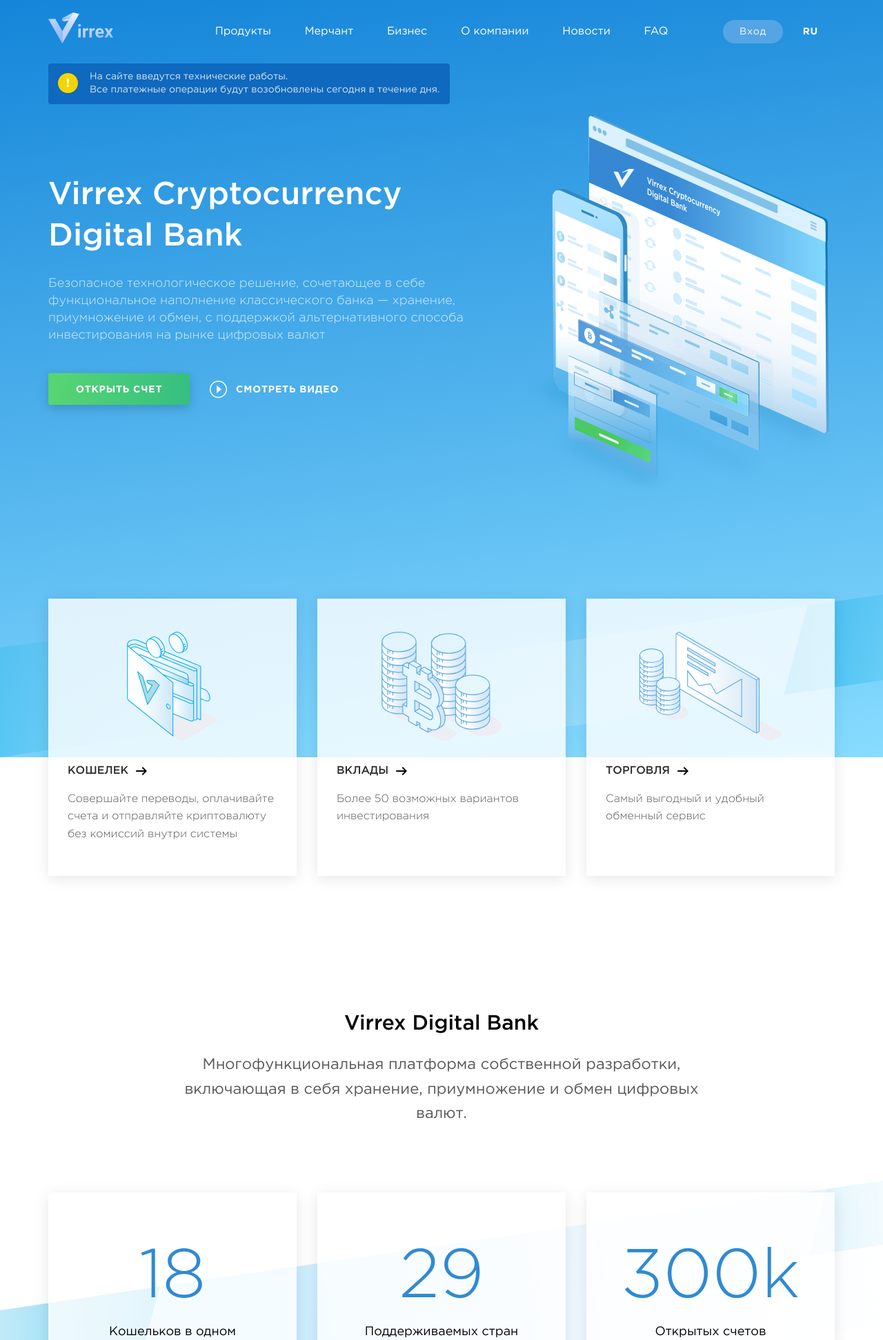
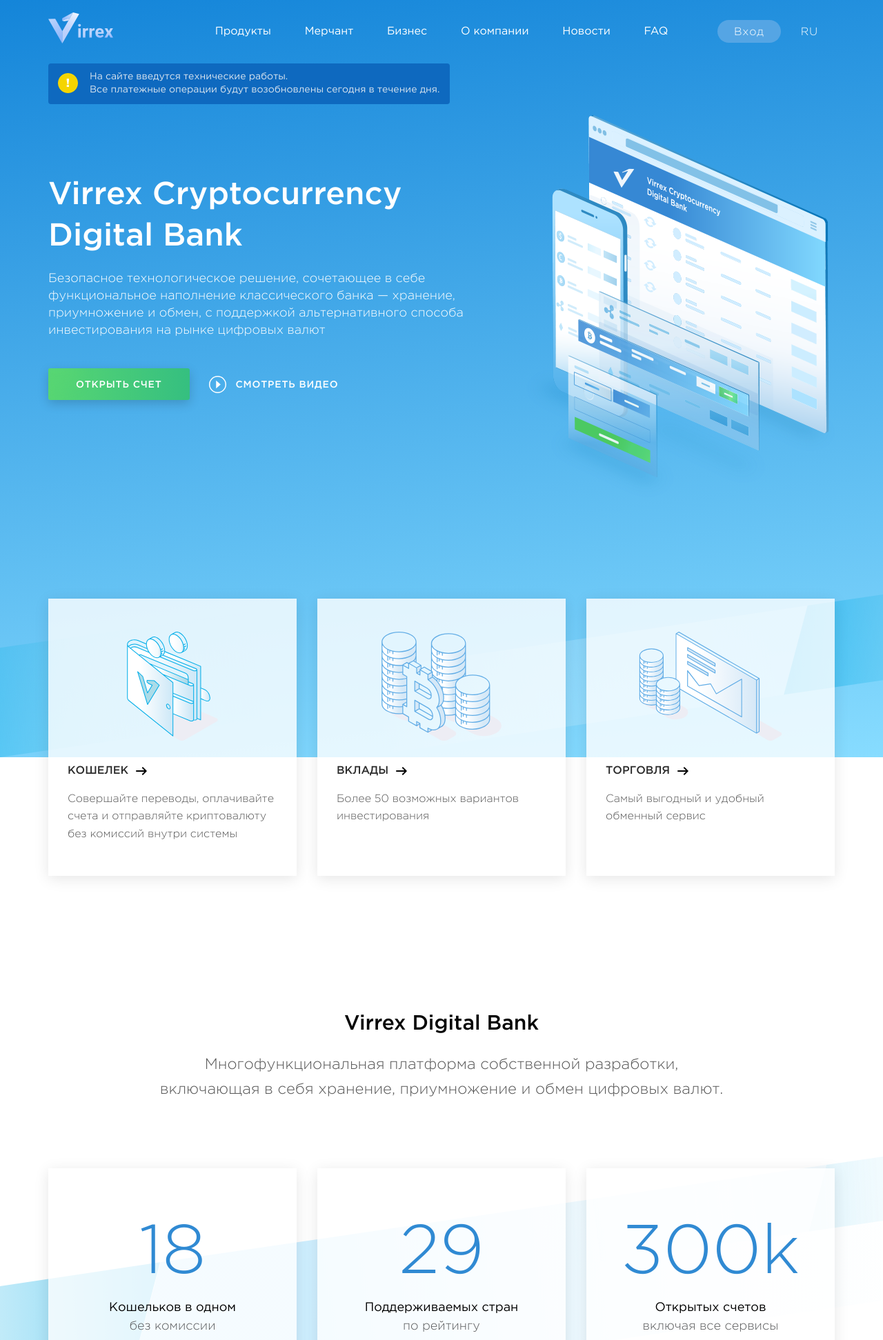
Before and after one commit to clientlab-dev/virrex, a PHP site: page / in a window 1280 px wide. Shown: the top 1943 px of the page at 69% size. Run offline with PHP 8.4, Linux system fonts and the light colour scheme; style sheets or scripts are compiled from the project's sources; some libraries are stand-ins or nearby versions.

Commit message:
Правки стилей

```diff
--- a/assets/scss/_footer.scss
+++ b/assets/scss/_footer.scss
@@ -109,6 +109,10 @@
 
         //color: black;
         color: #2C2C2C;
+
+        @include respond(480px) {
+            line-height: 1.3;
+        }
     }
 
     &__list-link {
--- a/assets/scss/_gradient-before-footer.scss
+++ b/assets/scss/_gradient-before-footer.scss
@@ -5,6 +5,7 @@
     background-size: 100% 100%;
     text-align: center;
     font-weight: 300;
+    background-size: cover;
 
     &--blue {
         //background-image: url(../assets/img/svg_bg/whiteLines.png), linear-gradient(-83deg, #143b70, #3474bc 48%, #0b3d70);
@@ -52,6 +53,11 @@
         }
 
 
+        @include respond(480px) {
+            padding: 68px 0;
+        }
+
+
         // text-align: center;
 
         .form {
@@ -65,8 +71,16 @@
         color: inherit;
         font-size: 26px;
         text-align: center;
-        padding-bottom: 48px;
+        padding-bottom: 37px;
         line-height: 40px;
+        max-width: 777px;
+        margin-left: auto;
+        margin-right: auto;
+
+        @include respond(480px) {
+            font-size: 20px;
+            line-height: 1.5;
+        }
     }
 
     & + .footer__line {
--- a/assets/scss/_notice.scss
+++ b/assets/scss/_notice.scss
@@ -1,9 +1,30 @@
 .notice {
     position: absolute;
+
+    @include respond(1024px) {
+        margin-left: auto;
+        margin-right: auto;
+        max-width: 800px;
+        left: 0;
+        right: 0;
+        position: relative;
+        margin-bottom: -20px;
+    }
+
+
     @include respond(940px) {
         position: relative;
         top: 20px;
     }
+
+
+    @include respond(480px) {
+        position: relative;
+        top: 20px;
+        margin-bottom: 0;
+    }
+
+
     &__body {
         padding-left: 60px;
         padding-top: 10px;
@@ -15,10 +36,12 @@
         font-size: 14px;
         font-weight: 400;
         line-height: 19.26px;
+
         @include respond(940px) {
             margin-bottom: 48px;
         }
     }
+
     &__warning-icon {
         position: absolute;
         top: 14px;
--- a/assets/scss/_wallets.scss
+++ b/assets/scss/_wallets.scss
@@ -2,6 +2,11 @@
 
 .wallets {
     padding: 40px 0;
+
+    @include respond(750px) {
+        padding-top: 0;
+    }
+
 
     &__image {
         // display: flex;
@@ -17,7 +22,6 @@
             //check if this fix works in ie
             // if not do it through relative positioning
             margin-left: -8px;
-
         }
 
         .wallets__tooltip {
--- a/assets/scss/critical.scss
+++ b/assets/scss/critical.scss
@@ -134,7 +134,7 @@ body {
         padding: 17px 40px 15px;
         border: none;
         font-size: 14px;
-        font-weight: bold;
+        font-weight: 500;
         border-radius: 3px;
         cursor: pointer;
         outline: none;
@@ -256,6 +256,7 @@ body {
             vertical-align: middle;
             position: relative;
             z-index: 3;
+            font-weight: 500;
         }
     }
 
@@ -263,7 +264,7 @@ body {
         padding: 14px 30px;
         border: none;
         font-size: 14px;
-        font-weight: bold;
+        font-weight: 500;
         border-radius: 4px;
         cursor: pointer;
         outline: none;
@@ -307,9 +308,11 @@ body {
     &_round {
         border-radius: 30px;
         background-color: #55A5E4;
-        padding: 10px 24px;
+
+        //padding: 10px 24px;
+        padding: 10px 24px 7px;
         border: none;
-        font-size: 14px;
+        font-size: 16px;
         cursor: pointer;
         outline: none;
         position: relative;
@@ -317,7 +320,9 @@ body {
         text-decoration: none;
         color: #FFF;
         transition: opacity .3s;
-        font-weight: normal;
+
+        //font-weight: normal;
+        font-weight: 100;
 
         &:hover {
             opacity: 0.7;
@@ -325,7 +330,8 @@ body {
     }
 
     &_link {
-        padding: 10px 24px;
+        //padding: 10px 24px;
+        padding: 10px 24px 7px;
         border: none;
         font-size: 14px;
         cursor: pointer;
@@ -336,6 +342,8 @@ body {
         color: #000;
         transition: opacity .3s;
         background: none;
+        font-size: 16px;
+        font-weight: 100;
 
         //font-weight: 200;
 
@@ -356,6 +364,7 @@ body {
         color: #000;
         transition: opacity .3s;
         background: none;
+        font-weight: 500;
 
         //font-weight: 200;
 
@@ -407,7 +416,7 @@ body {
     }
 
 
-    z-index: 2;
+    z-index: 18;
 
     @include respond(1088px) {
         padding-left: 120px;
@@ -519,7 +528,7 @@ body {
         bottom: 0;
         margin: auto;
         height: 30px;
-        width: 43px;
+        width: 40px;
         cursor: pointer;
         border: none;
         padding: 0;
@@ -533,7 +542,7 @@ body {
         }
 
         &__line {
-            height: 5px;
+            height: 4px;
             background: #000;
 
             &:nth-child(2) {
@@ -909,8 +918,10 @@ body {
 .d-none {
     display: none;
 }
+
 .white-space--sm {
     height: 100px;
+
     @include respond(740px) {
         height: 0px;
     }
--- a/assets/scss/screen.scss
+++ b/assets/scss/screen.scss
@@ -89,6 +89,13 @@
     .text-with-right-illustration {
         margin: 75px 0;
 
+        @include respond(1024px) {
+            max-width: 800px;
+            margin-left: auto;
+            margin-right: auto;
+        }
+
+
         @include respond(740px) {
             margin-bottom: 0;
 
@@ -108,6 +115,70 @@
 
     &--vicash {
         padding-bottom: 0;
+    }
+
+    &--deposits {
+        .text-with-right-illustration {
+            @include respond(1024px) {
+                padding-bottom: 0;
+            }
+        }
+
+        .text-with-right-illustration__illustration {
+            right: -46px;
+
+            @include respond(1024px) {
+                right: 0;
+            }
+
+
+            img {
+                max-width: 100%;
+            }
+        }
+
+        .text-with-right-illustration__description {
+            @include respond(1024px) {
+                .ul-check {
+                    max-width: 557px;
+                    margin-left: auto;
+                    margin-right: auto;
+                }
+            }
+        }
+    }
+
+    &--wallet {
+        .text-with-right-illustration__illustration {
+            margin-top: 55px;
+        }
+
+        .text-with-right-illustration {
+            min-height: 480px;
+
+            @include respond(1024px) {
+                padding-bottom: 0;
+            }
+        }
+
+        .line {
+            z-index: -1 !important;
+            background-size: 40% !important;
+
+            @include respond(1400px) {
+                background-size: 43% !important;
+            }
+
+
+            @include respond(1200px) {
+                background-size: 50% !important;
+            }
+
+
+            @include respond(1024px) {
+                background-size: 80% !important;
+            }
+        }
     }
 }
 
@@ -253,8 +324,13 @@
         width: 100%;
         left: 0;
 
+        @include respond(1024px) {
+            height: 160px;
+        }
+
+
         @include respond(750px) {
-            height: 64px;
+            height: 100px;
         }
 
 
@@ -362,6 +438,10 @@
                     top: auto;
                     background: url("../assets/img/svg_bg/1vicash.svg") no-repeat right top;
                 }
+
+                @include respond(1200px) {
+                    display: none;
+                }
             }
         }
     }
@@ -599,6 +679,7 @@
     min-height: 600px;
     padding-top: 86px;
     padding-bottom: 86px;
+    z-index: 2;
 
     @include respond(1024px) {
         padding-right: 0;
@@ -625,11 +706,15 @@
         font-size: 18px;
         line-height: 1.4;
         font-weight: 300;
-        margin-top: 26px;
-        opacity: 0.8;
+        margin-top: 19px;
+
+        //opacity: 0.8;
 
         @include respond(1024px) {
             text-align: center;
+            max-width: 690px;
+            margin-left: auto;
+            margin-right: auto;
         }
 
 
@@ -1078,8 +1173,7 @@
 
         @include respond(1024px) {
             margin-top: -27%;
-
-            //margin-bottom: 100px;
+            margin-bottom: 160px;
         }
 
 
@@ -1091,6 +1185,7 @@
 
         @include respond(480px) {
             margin-top: -39%;
+            margin-bottom: 100px;
         }
     }
 
@@ -1121,6 +1217,9 @@
 
             @include respond(1024px) {
                 padding: 20px;
+                padding-top: 30px;
+                max-width: 450px;
+                margin: auto;
             }
 
 
@@ -1233,6 +1332,13 @@
     z-index: 10;
     text-align: center;
 
+    @include respond(750px) {
+        max-width: 650px;
+        margin-left: auto;
+        margin-right: auto;
+    }
+
+
     .title {
         font-size: 30px;
         color: #060606;
@@ -1250,6 +1356,7 @@
         line-height: 1.6;
         max-width: 825px;
         margin: 27px auto 0;
+        font-weight: 100;
 
         //font-weight: 200;
 
@@ -1279,7 +1386,17 @@
     margin-bottom: 308px;
 
     @include respond(980px) {
+        margin-bottom: 160px;
+    }
+
+
+    @include respond(980px) {
         margin-bottom: 138px;
+    }
+
+
+    @include respond(480px) {
+        margin-bottom: 100px;
     }
 
 
@@ -1292,6 +1409,12 @@
 
         @include respond(980px) {
             padding: 50px 15px 36px;
+        }
+
+
+        @include respond(1024px) {
+            max-width: 450px;
+            margin: auto;
         }
 
 
@@ -1405,7 +1530,7 @@
         width: 100%;
         overflow: hidden;
 
-        @include respond(1024px) {
+        @include respond(1200px) {
             height: 117px;
         }
 
@@ -1915,7 +2055,11 @@
             display: inline-block;
             margin: 10px 15px;
 
-            @include respond(480px) {}
+            @include respond(480px) {
+                margin-left: auto;
+                margin-right: auto;
+                display: table;
+            }
 
 
             .table-switcher__title {
@@ -1926,8 +2070,7 @@
                 color: #2F3341;
 
                 @include respond(480px) {
-                    display: block;
-                    margin-bottom: 8px;
+                    display: none;
                 }
             }
 
@@ -2321,6 +2464,31 @@
     } //loyalty-card
 } //loyalty
 
+.__desktop {
+    @include respond(480px) {
+        display: none;
+    }
+}
+
+.__mobile {
+    display: none;
+
+    @include respond(480px) {
+        display: block;
+    }
+}
+
+.safe-deposits {
+    .text-with-left-illustration__illustration {
+        img {
+            @include respond(1024px) {
+                max-width: 320px;
+                margin-bottom: 30px;
+            }
+        }
+    }
+} //safe-deposits
+
 @import "vicash.scss";
 @import "diagrams.scss";
 @import "roadmap.scss";
--- a/index.php
+++ b/index.php
@@ -48,7 +48,8 @@ insert_header($headerOptions);
 <div class="catalog catalog_main-page">
 		<div class="wrap">
 			<div class="catalog__cards cols-3">
-				<div class="card col">
+				<div class=" col">
+					<div class="card">
 						<a href="#">
 							<img height="158" src="assets/img/catalog_icons/valet.svg" alt="" />
 							<span class="title arrow-link arrow-link_black">Кошелек</span>
@@ -57,7 +58,9 @@ insert_header($headerOptions);
 							</span>
 						</a>
 					</div><!-- /.card -->
-				<div class="card col">
+				</div><!-- /.card -->
+				<div class="col">
+					<div class="card">
 						<a href="#">
 							<img height="158" src="assets/img/catalog_icons/trade.svg" alt="" />
 							<span class="title arrow-link arrow-link_black">Вклады</span>
@@ -66,7 +69,9 @@ insert_header($headerOptions);
 							</span>
 						</a>
 					</div><!-- /.card -->
-				<div class="card col">
+				</div><!-- /.card -->
+				<div class="col">
+					<div class="card">
 						<a href="#">
 							<img height="158" src="assets/img/catalog_icons/inverstement.svg" alt="" />
 							<span class="title arrow-link arrow-link_black">Торговля</span>
@@ -75,16 +80,19 @@ insert_header($headerOptions);
 							</span>
 						</a>
 					</div><!-- /.card -->
+				</div><!-- /.card -->
 			</div><!-- /.catalog__cards -->
 		</div><!-- /.wrap -->
 </div><!-- /.catalog -->
 
+<div class="wrap">
 	<div class="block-title">
 		<h2 class="title">Virrex Digital Bank</h2><!-- /.title -->
 		<p class="subtitle">
 			Многофункциональная платформа собственной разработки, включающая в себя хранение, приумножение и обмен цифровых валют.
 		</p><!-- /.subtitle -->
 	</div><!-- /.block-title -->
+</div><!-- /.wrap -->
 
 
 <div class="simple-skew-bg">
--- a/trade.php
+++ b/trade.php
@@ -16,7 +16,7 @@ insert_header($headerOptions);
 		<div class="text-with-right-illustration js-svg-lines svg-lines_green-2">
 				<h1 class="text-with-right-illustration__title">Торговля</h1><!-- /.title -->
 				<div class="text-with-right-illustration__description">
-					Торговый сервис, позволяющий Вам обменивать, покупать и продавать криптовалюту по самому<br /> выгодному курсу
+					Торговый сервис, позволяющий Вам обменивать, покупать и продавать криптовалюту по самому выгодному курсу
 				</div><!-- /.description -->
 				<div class="text-with-right-illustration__action-b">
 					<a href="" class="btn btn_fill btn_fill_green btn_shadow"><span class="btn__text">НАЧАТЬ ТОРГОВЛЮ</span></a>
```
Also changed, not shown: other parts of assets/scss/screen.scss (+34 -6 lines), deposits.php (+9 -8 lines), wallet.php (+19 -9 lines), assets/img/svg_bg/_whiteLines.svg (added), assets/img/svg_bg/whiteLines.svg. Lines whose indentation alone changed are shown as unchanged.
